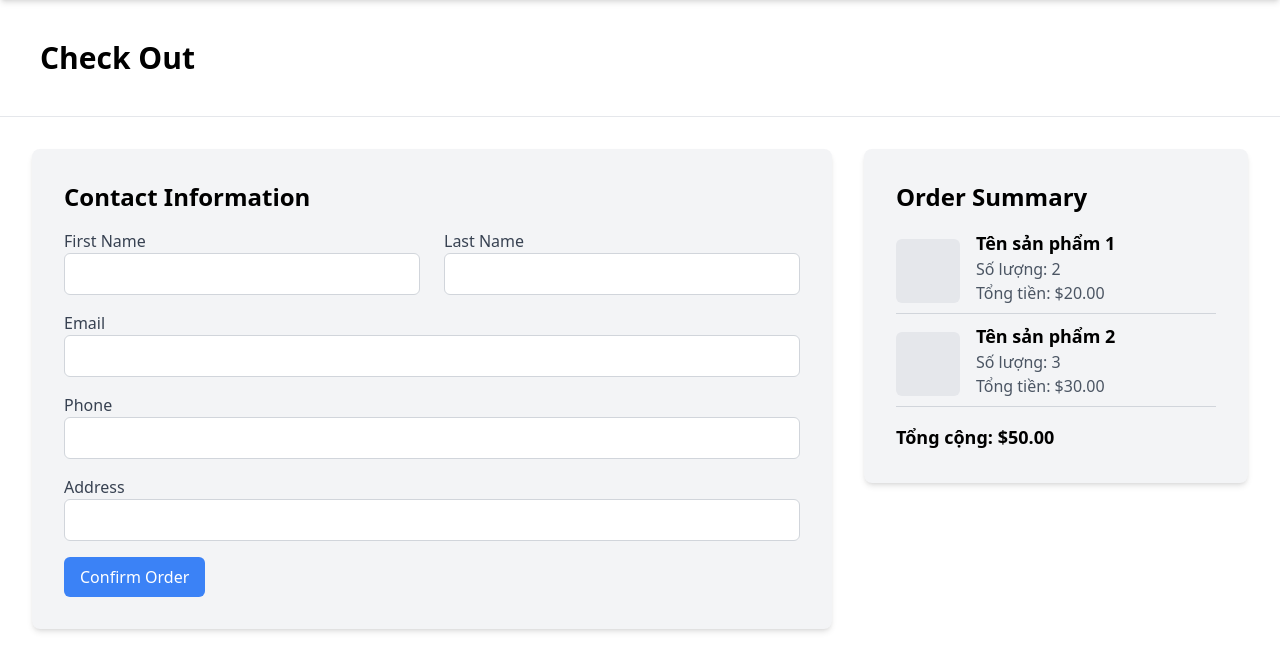
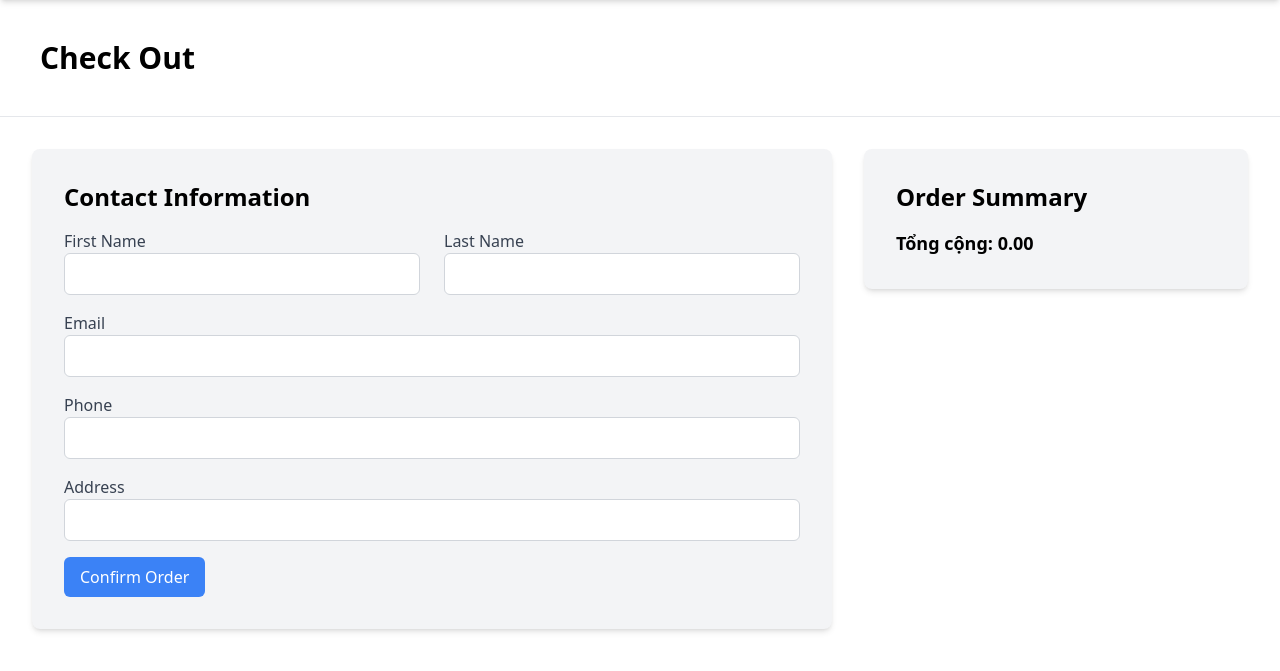
Before and after one commit to DuyHiepVP2003/DjangoProject, a Django app: page /checkout/ in a window 1280 px wide. Shown: the part 81-752 px from the top of the page. Run offline with Django 4.2, Linux system fonts and the light colour scheme; a user stored in the database is signed in; some libraries are stand-ins or nearby versions.

Commit message:
checkout

```diff
--- a/home/admin.py
+++ b/home/admin.py
@@ -3,3 +3,5 @@ from .models import *
 # Register your models here.
 admin.site.register(Category)
 admin.site.register(Item)
+admin.site.register(Order)
+admin.site.register(OrderItem)
--- a/home/template/home/checkout.html
+++ b/home/template/home/checkout.html
@@ -11,31 +11,32 @@
         <div class="bg-gray-100 p-8 rounded-lg shadow-md">
             <h1 class="text-2xl font-semibold mb-4">Contact Information</h1>
 
-            <form>
+            <form action="" method="POST">
+                {% csrf_token %}
                 <div class="container mx-auto flex mb-4">
                     <div class="w-1/2 mr-3">
                         <label for="fname" class="block text-gray-700">First Name</label>
-                        <input type="text" id="fname" name="fname" class="w-full p-2 border border-gray-300 rounded-md">
+                        <input required type="text" id="fname" name="fname" class="w-full p-2 border border-gray-300 rounded-md">
                     </div>
                     <div class="w-1/2 ml-3">
                         <label for="lname" class="block text-gray-700">Last Name</label>
-                        <input type="text" id="lname" name="lname" class="w-full p-2 border border-gray-300 rounded-md">
+                        <input required type="text" id="lname" name="lname" class="w-full p-2 border border-gray-300 rounded-md">
                     </div>
                 </div>
 
                 <div class="mb-4">
                     <label for="email" class="block text-gray-700">Email</label>
-                    <input type="email" id="email" name="email" class="w-full p-2 border border-gray-300 rounded-md">
+                    <input required type="email" id="email" name="email" class="w-full p-2 border border-gray-300 rounded-md">
                 </div>
 
                 <div class="mb-4">
                     <label for="phone" class="block text-gray-700">Phone</label>
-                    <input type="number" id="phone" name="phone" class="w-full p-2 border border-gray-300 rounded-md">
+                    <input required type="number" id="phone" name="phone" class="w-full p-2 border border-gray-300 rounded-md">
                 </div>
 
                 <div class="mb-4">
                     <label for="address" class="block text-gray-700">Address</label>
-                    <input type="text" id="address" name="address" class="w-full p-2 border border-gray-300 rounded-md">
+                    <input required type="text" id="address" name="address" class="w-full p-2 border border-gray-300 rounded-md">
                 </div>
                 <!-- Thêm các trường thông tin thanh toán khác ở đây -->
 
@@ -50,25 +51,21 @@
         <h1 class="text-2xl font-semibold mb-4">Order Summary</h1>
         <!-- Hiển thị danh sách sản phẩm trong giỏ hàng -->
         <div class="mb-4">
+            {% for item in cart_items %}
             <div class="flex items-center mb-2 border-b border-gray-300 ">
-                <div class="w-16 h-16 bg-gray-200 rounded-md mr-4"></div> <!-- Đây là ảnh sản phẩm -->
+                <div class="w-16 h-16 bg-gray-200 rounded-md mr-4">
+                    <img src="{{ item.image_link }}" alt="Product" class="w-16 h-full object-cover rounded mr-4">
+                </div> <!-- Đây là ảnh sản phẩm -->
                 <div>
-                    <h2 class="text-lg font-semibold">Tên sản phẩm 1</h2>
-                    <p class="text-gray-600">Số lượng: 2</p>
-                    <p class="text-gray-600 mb-2">Tổng tiền: $20.00</p>
+                    <h2 class="text-lg font-semibold">{{item.name|truncatechars:20}}</h2>
+                    <p class="text-gray-600">Số lượng: {{item.quantity}}</p>
+                    <p class="text-gray-600 mb-2">Giá tiền: {{item.price}}</p>
                 </div>
             </div>
-            <div class="flex items-center mb-2 border-b border-gray-300 ">
-                <div class="w-16 h-16 bg-gray-200 rounded-md mr-4"></div> <!-- Đây là ảnh sản phẩm -->
-                <div>
-                    <h2 class="text-lg font-semibold">Tên sản phẩm 2</h2>
-                    <p class="text-gray-600">Số lượng: 3</p>
-                    <p class="text-gray-600 mb-2">Tổng tiền: $30.00</p>
-                </div>
-            </div>
+            {% endfor %}
             <!-- Thêm các mục sản phẩm trong giỏ hàng ở đây -->
         </div>
-        <p class="mt-4 text-lg font-semibold">Tổng cộng: $50.00</p>
+        <p class="mt-4 text-lg font-semibold">Tổng cộng: {{total|floatformat:2}}</p>
     </div>
 </div>
 </div>
--- a/home/template/home/detail.html
+++ b/home/template/home/detail.html
@@ -16,7 +16,7 @@
         <div class="lg:w-1/2 p-4">
             <h1 class="text-2xl font-bold">{{item.name}}</h1>
             <div class="mt-4">
-                <h2 class="text-xl font-semibold">Description</h2>
+                <h2 class="text-xl font-semibold">Description:</h2>
                 <p>{{item.description}}</p>
             </div>
             <div class="mt-4">
@@ -25,9 +25,6 @@
             <div class="mt-4">
                 <a href="{% url 'Cart:cart_add' item.id %}" class="bg-blue-500 text-white py-2 px-4 rounded-full">Add to cart</a>
             </div>
-            <div class="mt-4">
-                <a href="#" class="bg-red-500 text-white py-2 px-4 rounded-full">Remove from cart</a>
-            </div>
         </div>
     </div>
 </div>
--- /dev/null
+++ b/home/template/home/success_page.html
@@ -0,0 +1,6 @@
+{% extends 'home/base.html' %}
+{% block title%}Check Out{% endblock %}
+
+{% block content %}
+SUCCESS
+{% endblock%}
--- a/home/urls.py
+++ b/home/urls.py
@@ -11,4 +11,5 @@ urlpatterns = [
     path('checkout/', views.checkout, name = 'checkout'),
     path('detail/<int:pk>/', views.detail, name = 'detail'),
     path('activate/<uidb64>/<token>/', views.activate, name='activate'),
+    path('success_page/', views.success_page, name='success_page'),
 ]
--- a/home/views.py
+++ b/home/views.py
@@ -12,6 +12,8 @@ from django.contrib.sites.shortcuts import get_current_site
 from django.template.loader import render_to_string
 from django.utils.http import urlsafe_base64_encode, urlsafe_base64_decode
 from django.utils.encoding import force_bytes, force_str
+from django.contrib.auth.decorators import login_required
+from Cart.cart import Cart
 from . token import generate_token
 
 # Create your views here.
@@ -116,12 +118,62 @@ def register(request):
     else:
         return render(request, 'home/register.html')
 
+@login_required(login_url="/signin")
+def checkout(request):
+    cart = Cart(request)
+    cart_items = cart.cart.values()
+    total_amount = calculate_total(cart_items)
+    if request.method == 'POST':
+        form_data = request.POST
 
-def checkout(request):
-    return render(request,'home/checkout.html')
+        # Tạo đơn hàng
+        order = Order.objects.create(
+            first_name=form_data['fname'],
+            last_name=form_data['lname'],
+            email=form_data['email'],
+            phone=form_data['phone'],
+            address=form_data['address'],
+            total_amount=total_amount
+        )
+
+        # Lưu thông tin sản phẩm trong giỏ hàng vào đơn hàng thông qua OrderItem
+        for item in cart_items:
+            order_item = OrderItem.objects.create(
+                order=order,
+                product_name=item['name'],
+                quantity=item['quantity'],
+                price=item['price']
+            )
+
+        # Xóa dữ liệu trong giỏ hàng sau khi tạo đơn hàng
+        cart.clear()
+
+        # Chuyển hướng hoặc hiển thị thông báo đơn hàng đã được tạo thành công
+        return redirect('/success_page')  # Chuyển hướng đến trang thông báo đơn hàng đã được tạo thành công
+    else:
+        # Nếu không phải là phương thức POST, render trang checkout với form thông tin đơn hàng
+        return render(request, 'home/checkout.html', {
+        'cart_items': cart_items,
+        'total': total_amount,
+        })
 
 def detail(request, pk):
     item = get_object_or_404(Item, pk=pk)
     return render(request, 'home/detail.html',{
         'item': item,
     })
+
+def calculate_total(cart_items):
+    # Hàm này tính tổng giá trị các sản phẩm trong giỏ hàng
+    subtotal = 0
+    for item in cart_items:
+        subtotal += float(item['price']) * item['quantity']
+    tax_percentage = 0.05  # Thuế 5%
+    shipping_percentage = 0.05  # Phí vận chuyển 5%
+    tax = subtotal * tax_percentage
+    shipping = subtotal * shipping_percentage
+    total = subtotal + tax + shipping
+    return total
+
+def success_page(request):
+    return render(request, 'home/success_page.html')
```
Also changed, not shown: Cart/views.py (+21 -1 lines), home/models.py (+24 -0 lines), home/template/home/cart.html (+13 -37 lines), db.sqlite3, home/migrations/0009_order_orderitem.py (added).
